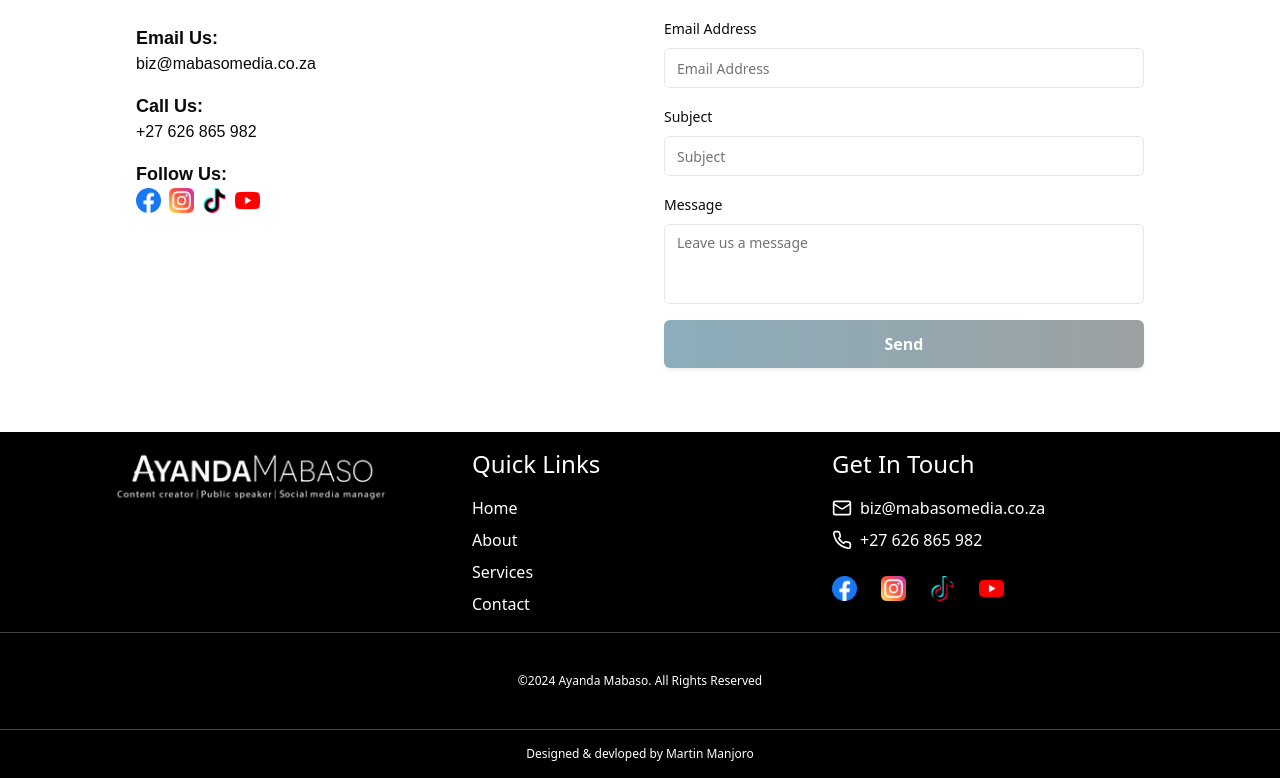
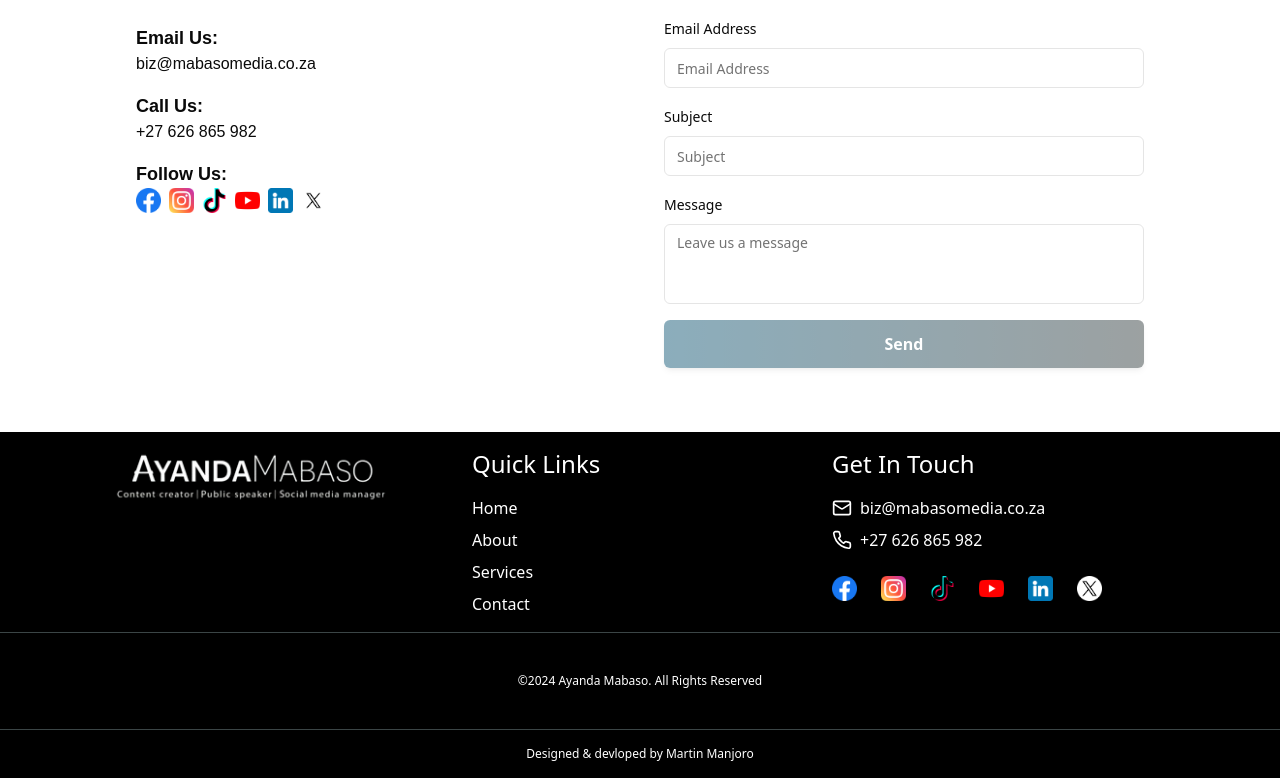
Before and after one commit to MartinM25/Mabaso, a Next.js app: page /contact in a window 1280 px wide. Shown: the part 730-1508 px from the top of the page. Built offline with nearby package versions, Linux system fonts and the light colour scheme.

Commit message:
Update social links
added new social links and edited some

```diff
--- a/app/constants/index.ts
+++ b/app/constants/index.ts
@@ -23,12 +23,12 @@ export const navItems = [
 
 export const socialLinks = [
   {
-    href: "https://www.facebook.com/share/1Et2f6Qp8J/?mibextid=LQQJ4d",
+    href: "https://www.facebook.com/share/1XRGBNxm8w/?mibextid=wwXIfr",
     name: "facebook",
     icon: "/Icons/facebook.png"
   },
   {
-    href: "https://www.instagram.com/mabaso_media/profilecard/?igsh=MWFuaXgxb3dsbWJ6dA==",
+    href: "https://www.instagram.com/ayandamabaso_official/profilecard/?igsh=MXhidHE0MDFydXoxNA==",
     name: "instagram",
     icon: "/Icons/instagram.png"
   },
@@ -41,6 +41,16 @@ export const socialLinks = [
     href: "https://youtube.com/@ayandamabasomarketing?si=f6PwerY4ywkVeQXd",
     name: "youtube",
     icon: "/Icons/youtube.png"
+  },
+  {
+    href: "https://www.linkedin.com/in/ayanda-mabaso-7b0a35330?utm_source=share&utm_campaign=share_via&utm_content=profile&utm_medium=ios_app",
+    name: "linkedIn",
+    icon: "/Icons/linkedin.png"
+  },
+  {
+    href: "https://x.com/ayanda_mabaso_?s=21",
+    name: "X",
+    icon: "/Icons/twitter.png"
   },
 ];
 
```
